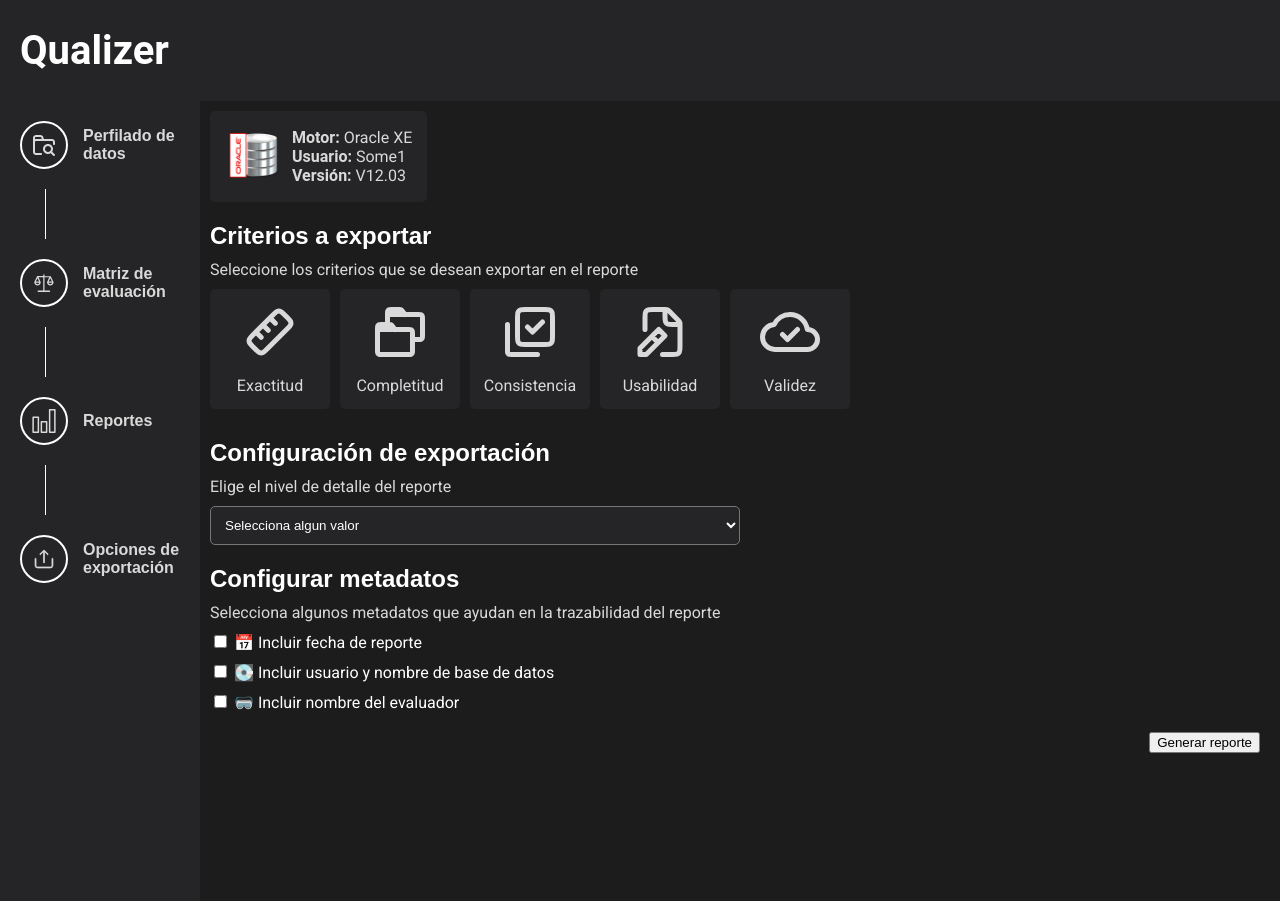
After one commit to JosueSifuentesA/MOTOR_CALIDAD_DATOS, a Flask app: page /exportar_reusultados in a window 1280 px wide. The commit adds this page. Run offline with Flask 3, Linux system fonts and the light colour scheme; some web fonts are replaced.

Commit message:
Add html to exportation module

```diff
--- a/app.py
+++ b/app.py
@@ -4,6 +4,11 @@ from src.services.profiler import profile_table_data,list_all_tables,get_table_i
 from src.services.consistencia_service import procesar_datos
 from src.services.evaluacion_calidad_service import evaluar_matriz_personalizada
 import pandas as pd
+import traceback
+from flask import Flask, request, jsonify, send_file
+import pandas as pd
+from io import BytesIO
+from datetime import datetime
 import traceback
 
 
@@ -159,5 +164,81 @@ def evaluar_localstorage():
 
 
 
+@app.route("/exportar_reusultados",methods=['GET'])
+def exportar_resultados_view():
+
+    return render_template('exportation/exportation.html')
+
+
+
+@app.route("/exportar-excel", methods=["POST"])
+def exportar_excel():
+    try:
+        data = request.get_json()
+
+        resultado_json = data.get("data", {})
+        criterios = data.get("criterios", [])  # ej: ["completitud", "consistencia"]
+        detalle = data.get("detalle", "resumen")  # "resumen" o "variable"
+        metadatos = data.get("metadatos", [])  # ["fecha", "usuario", "motor"]
+        usuario = data.get("usuario", "Desconocido")
+        motor = data.get("motor", "No especificado")
+
+        if not resultado_json or not criterios:
+            return jsonify({"error": "Faltan datos o criterios para exportar"}), 400
+
+        # Generar DataFrame según detalle
+        if detalle == "resumen":
+            rows = []
+            for criterio in criterios:
+                if criterio in resultado_json:
+                    score = resultado_json[criterio].get("score")
+                    rows.append({"Criterio": criterio, "Score": round(score, 4)})
+            df_export = pd.DataFrame(rows)
+
+        elif detalle == "variable":
+            rows = []
+            for criterio in criterios:
+                if criterio in resultado_json:
+                    detalle_criterio = resultado_json[criterio].get("detalle", {})
+                    for variable, valor in detalle_criterio.items():
+                        rows.append({
+                            "Criterio": criterio,
+                            "Variable": variable,
+                            "Valor": round(valor, 4)
+                        })
+            df_export = pd.DataFrame(rows)
+
+        else:
+            return jsonify({"error": "Tipo de detalle no válido"}), 400
+
+        # Crear Excel en memoria
+        output = BytesIO()
+        with pd.ExcelWriter(output, engine='xlsxwriter') as writer:
+            df_export.to_excel(writer, sheet_name='Evaluación', index=False)
+
+            # Agregar metadatos si se pidieron
+            metadatos_data = []
+            if "fecha" in metadatos:
+                metadatos_data.append(["Fecha de Evaluación", datetime.now().strftime("%Y-%m-%d %H:%M:%S")])
+            if "usuario" in metadatos:
+                metadatos_data.append(["Usuario", usuario])
+            if "motor" in metadatos:
+                metadatos_data.append(["Motor BD", motor])
+
+            if metadatos_data:
+                df_meta = pd.DataFrame(metadatos_data, columns=["Campo", "Valor"])
+                df_meta.to_excel(writer, sheet_name='Metadatos', index=False)
+
+        output.seek(0)
+        return send_file(output, download_name="reporte_calidad.xlsx", as_attachment=True)
+
+    except Exception as e:
+        traceback.print_exc()
+        return jsonify({"success": False, "error": f"Error exportando el Excel: {str(e)}"}), 500
+
+
+
+
+
 if __name__ == '__main__':
     app.run(debug=True)
--- a/src/services/evaluacion_calidad_service.py
+++ b/src/services/evaluacion_calidad_service.py
@@ -180,7 +180,6 @@ def evaluar_validez(df: pd.DataFrame, configuracion: list[dict], peso: float):
                 validos = 0  # Tipo desconocido
             validez_scores[col] = validos
         except Exception as e:
-            s
             logging.error(f"Error en evaluar_validez para la columna {col}: {e}")
             traceback.print_exc()
             validez_scores[col] = 0
--- a/src/static/css/matriz/matriz.css
+++ b/src/static/css/matriz/matriz.css
@@ -94,7 +94,7 @@ h2{
 .popup {
     background: var(--background_sidebar_color);
     border-radius: 10px;
-    padding: 20px;
+    padding: 45px;
     width: 500px;
     max-width: 90%;
     box-shadow: 0 2px 10px rgba(0, 0, 0, 0.2);
@@ -122,7 +122,9 @@ h2{
 #popup-content{
     display: flex;
     flex-flow: column;
-    gap:5px
+    gap:5px;
+    max-height: 500px;
+    overflow: auto;
 }
 
 #popup-content button{
--- a/src/static/css/root/root.css
+++ b/src/static/css/root/root.css
@@ -2,9 +2,11 @@
     --background_sidebar_color : #252527;
     --background_sidebar_option : white;
     /*--background_sidebar_option_selected : #4F95F2;*/
-    --background_sidebar_option_selected : #d9d9d9;
+    /*--background_sidebar_option_selected : #d9d9d9;*/
     --background_color : #1D1C1C;
-    --font_color : #D9D9D9
+    --font_color : #D9D9D9;
+    --font_secondary_color : #d9d9d9;
+    --background_sidebar_option_selected : #4F95F2;
 }
 
 header{
@@ -116,6 +118,113 @@ h2{
 }
 .line--pendiente {
   background-color: white;
+}
+
+
+.criteria_configuration_handler h2{
+  color: white;
+}
+
+.criteria_configuration_handler span{
+    color: var(--font_color);
+}
+
+.criterio_option_exportation_container_handler{
+  display: flex;
+  flex-flow: row;
+  gap: 10px;
+  flex-wrap: wrap;
+}
+
+.criterio_option_exportation_container{
+  display: flex;
+  flex-flow: column;
+  gap: 10px;
+  padding: 10px;
+  background-color: var(--background_sidebar_color);
+  border-radius: 5px;
+  justify-content: center;
+  align-items: center;
+  width: 100px;
+  height: 100px;
+}
+
+.criterio_option_exportation_container_icon_container{
+  width: 60px;
+  box-sizing: border-box;
+}
+
+.criterio_option_exportation_container_icon_container img{
+  width: 100%;
+  filter: invert(96%) sepia(0%) saturate(0%) hue-rotate(200deg) brightness(93%) contrast(89%);
+}
+
+.criteria_configuration_handler{
+  display: flex;
+  flex-flow: column;
+  gap: 10px;
+  padding: 20px 0px;
+}
+
+.criteria_configuration_handler h2{
+  margin: 0px;
+}
+
+.configuration_form select{
+    background-color: var(--background_sidebar_color);
+    color: white;
+    padding: 10px;
+    border-radius: 5px;
+    width: 50%;
+}
+
+.configuration_form_exportation{
+  display: flex;
+  flex-flow: column;
+  gap: 10px;
+  padding: 10px 0px;
+}
+
+.configuration_form_exportation span{
+  color: var(--font_secondary_color);
+}
+
+.configuration_form_exportation h2{
+  margin: 0px;
+  color: white;
+}
+
+.criterio_option_exportation_container span{
+  color: var(--font_color);
+}
+
+.configuration_form_metadata span{
+  color: var(--font_color);
+}
+
+.configuration_form_metadata h2{
+  color: white;
+  margin: 0px;
+}
+
+.configuration_form_metadata{
+  display: flex;
+  flex-flow: column;
+  gap : 10px;
+  padding: 10px 0px;
+}
+
+.configuration_form_option_container{
+  color:white;
+}
+
+#ejecutar_exportacion{
+  background-color: var(--);
+}
+
+.criterio_option_exportation_container:hover{
+  border : 1px solid #4F95F2;
+  cursor: pointer;
 }
 
 
--- /dev/null
+++ b/src/static/js/exportation/save_options.js
@@ -0,0 +1,50 @@
+document.addEventListener("DOMContentLoaded", () => {
+    alert("Elexir")
+    restaurarSeleccion("criterio_option_exportation_container", "criterios_seleccionados", true);
+    restaurarSeleccion("variable_option_exportation_container", "detalle_seleccionado", false);
+    restaurarSeleccion("metadata_option_exportation_container", "metadatos_seleccionados", true);
+
+
+    document.querySelectorAll(".criterio_option_exportation_container").forEach(div => {
+        div.addEventListener("click", () => {
+            div.classList.toggle("seleccionado");
+            guardarSeleccion("criterio_option_exportation_container", "criterios_seleccionados", true);
+        });
+    });
+
+
+    document.querySelectorAll(".variable_option_exportation_container").forEach(div => {
+        div.addEventListener("click", () => {
+            document.querySelectorAll(".variable_option_exportation_container").forEach(d => d.classList.remove("seleccionado"));
+            div.classList.add("seleccionado");
+            guardarSeleccion("variable_option_exportation_container", "detalle_seleccionado", false);
+        });
+    });
+
+    document.querySelectorAll(".metadata_option_exportation_container").forEach(div => {
+        div.addEventListener("click", () => {
+            div.classList.toggle("seleccionado");
+            guardarSeleccion("metadata_option_exportation_container", "metadatos_seleccionados", true);
+        });
+    });
+
+
+    function guardarSeleccion(clase, storageKey, multiple) {
+        const seleccionados = Array.from(document.querySelectorAll(`.${clase}.seleccionado`))
+                                  .map(div => div.textContent.trim());
+        localStorage.setItem(storageKey, multiple ? JSON.stringify(seleccionados) : (seleccionados[0] || ""));
+    }
+
+    function restaurarSeleccion(clase, storageKey, multiple) {
+        const guardado = localStorage.getItem(storageKey);
+        if (!guardado) return;
+        const valores = multiple ? JSON.parse(guardado) : [guardado];
+
+        document.querySelectorAll(`.${clase}`).forEach(div => {
+            const texto = div.textContent.trim();
+            if (valores.includes(texto)) {
+                div.classList.add("seleccionado");
+            }
+        });
+    }
+});
--- a/src/static/js/matriz/matriz_validacion.js
+++ b/src/static/js/matriz/matriz_validacion.js
@@ -66,6 +66,8 @@ document.getElementById("ejecutar_evaluacion").addEventListener("click", async f
             return;
         }
 
+        localStorage.setItem("resultado_evaluacion", JSON.stringify(resultado));
+
         const popupContent = document.getElementById("popup-content");
         popupContent.innerHTML = "";
         for (const [criterio, info] of Object.entries(resultado)) {
--- /dev/null
+++ b/src/templates/exportation/exportation.html
@@ -0,0 +1,168 @@
+<!DOCTYPE html>
+<html lang="es">
+<head>
+    <meta charset="UTF-8">
+    <meta name="viewport" content="width=device-width, initial-scale=1.0">
+    <title>Motor de Calidad</title>
+    <link rel="stylesheet" href="{{ url_for('static', filename='css/root/root.css') }}">
+    <link rel="stylesheet" href="{{ url_for('static', filename='css/perfilador/perfilador.css') }}">
+    <link rel="stylesheet" href="{{ url_for('static', filename='css/matriz/matriz.css') }}">
+    <link rel="preload" as="image" href="{{ url_for('static', filename='img/perfilador/profile_data_icon.svg') }}">
+    <link rel="preload" as="image" href="{{ url_for('static', filename='img/perfilador/balance_icon.svg') }}">
+    <link rel="preload" as="image" href="{{ url_for('static', filename='img/perfilador/barchart_icon.svg') }}">
+    <link rel="preload" as="image" href="{{ url_for('static', filename='img/perfilador/export_icon.svg') }}">
+</head>
+</head>
+<body>
+    <header>
+        <h1>Qualizer</h1>
+    </header>
+    <main>
+        <div id="popup-overlay" class="popup-overlay hidden">
+            <div class="scale-up-center popup">
+                <button class="popup-close" id="popup-close">✖</button>
+                <div id="popup-content">
+                    <!-- Contenido dinámico para cada criterio -->
+                </div>
+            </div>
+        </div>
+        <section class="sidebar">
+            <div class="sidebar_option sidebar_option_perfilado">
+                <div class="sidebar_option_iconhandler">
+                    <img src="{{ url_for('static', filename='img/perfilador/profile_data_icon.svg') }}"  alt="icono perfilado"/>
+                </div>
+                <label>Perfilado de datos</label>
+            </div>
+
+            <div class="sidebar_separation_line">
+                <div class="line"></div>
+                <div class="stuff"></div>
+            </div>
+
+            <div class="sidebar_option sidebar_option_matriz">
+                <div class="sidebar_option_iconhandler">
+                    <img src="{{ url_for('static', filename='img/perfilador/balance_icon.svg') }}"  alt="icono matriz"/>
+                </div>
+                <label>Matriz de evaluación</label>
+            </div>
+
+            <div class="sidebar_separation_line">
+                <div class="line"></div>
+                <div class="stuff"></div>
+            </div>
+
+            <div class="sidebar_option sidebar_option_reportes">
+                <div class="sidebar_option_iconhandler">
+                    <img src="{{ url_for('static', filename='img/perfilador/barchart_icon.svg') }}"  alt="icono reportes"/>
+                </div>
+                <label>Reportes</label>
+            </div>
+
+            <div class="sidebar_separation_line">
+                <div class="line"></div>
+                <div class="stuff"></div>
+            </div>
+
+            <div class="sidebar_option sidebar_option_exportacion">
+                <div class="sidebar_option_iconhandler">
+                    <img src="{{ url_for('static', filename='img/perfilador/export_icon.svg') }}"  alt="icono exportación"/>
+                </div>
+                <label>Opciones de exportación</label>
+            </div>
+
+        </section>
+
+        <section class="container">
+            <section class="container_dbinfo">
+                <div class="container_dbinfo_card">
+                    <div class="dbinfo_card_icon">
+                        <img src="{{ url_for('static', filename='img/perfilador/db_oracle_icon.png') }}" alt="icono_db"/>
+                    </div>
+                    <div class="db_info_card_data">
+                        <label class="container_dbinfo_card_motor">Motor: <span class="db_info_card_value">Oracle XE</span></label>
+                        <label class="container_dbinfo_card_usuario">Usuario: <span class="db_info_card_value">Some1</span></label>
+                        <label class="container_dbinfo_card_version">Versión: <span class="db_info_card_value">V12.03</span></label>
+                    </div>
+                </div>
+            </section>
+
+            <section class="criteria_configuration_handler">
+                <h2>Criterios a exportar</h2>
+                <span>Seleccione los criterios que se desean exportar en el reporte</span>
+                <div class="criterio_option_exportation_container_handler">
+                    <div id="criterio_exactitud" class="criterio_option_exportation_container">
+                        <div class="criterio_option_exportation_container_icon_container">
+                            <img src="{{ url_for('static', filename='img/matriz/exactitud_icon.svg') }}" alt="Exactitud"/>
+                        </div>
+                        <span>Exactitud</span>
+                    </div>
+                    <div id="criterio_completitud"  class="criterio_option_exportation_container">
+                        <div class="criterio_option_exportation_container_icon_container">
+                            <img src="{{ url_for('static', filename='img/matriz/completitud_icon.svg') }}" alt="Completitud"/>
+                        </div>
+                        <span>Completitud</span>
+                    </div>
+                    <div id="criterio_consistencia"  class="criterio_option_exportation_container">
+                        <div class="criterio_option_exportation_container_icon_container">
+                            <img src="{{ url_for('static', filename='img/matriz/consistencia_icon.svg') }}" alt="Consistencia"/>
+                        </div>
+                        <span>Consistencia</span>
+                    </div>
+                    <div id="criterio_usabilidad"  class="criterio_option_exportation_container">
+                        <div class="criterio_option_exportation_container_icon_container">
+                            <img src="{{ url_for('static', filename='img/matriz/usabilidad_icon.svg') }}" alt="Usabilidad"/>
+                        </div>
+                        <span>Usabilidad</span>
+                    </div>
+                    <div id="criterio_validez" class="criterio_option_exportation_container">
+                        <div class="criterio_option_exportation_container_icon_container">
+                            <img src="{{ url_for('static', filename='img/matriz/validez_icon.svg') }}" alt="Validez"/>
+                        </div>
+                        <span>Validez</span>
+                    </div>
+                </div>
+            </section>
+
+            <form class="configuration_form">
+                <div class="configuration_form_exportation">
+                    <h2>Configuración de exportación</h2>
+                    <span>Elige el nivel de detalle del reporte</span>
+                    <select>
+                        <option>Selecciona algun valor</option>
+                        <option value="full_report">Ver desglose por variable</option>
+                        <option value="general_report">Ver resumen general</option>
+                    </select>
+                </div>
+
+                <div class="configuration_form_metadata">
+                    <h2>Configurar metadatos</h2>
+                    <span>Selecciona algunos metadatos que ayudan en la trazabilidad del reporte</span>
+                    <div class="configuration_form_option_container">
+                        <input type="checkbox" id="fecha" name="metadatos" value="fecha">
+                        <label for="fecha">📅 Incluir fecha de reporte</label>
+                    </div>
+
+                    <div class="configuration_form_option_container">
+                        <input type="checkbox" id="usuario_bd" name="metadatos" value="usuario_bd">
+                        <label for="usuario_bd">💽 Incluir usuario y nombre de base de datos</label>
+                    </div>
+
+                    <div class="configuration_form_option_container">
+                        <input type="checkbox" id="evaluador" name="metadatos" value="evaluador">
+                        <label for="evaluador">🥽 Incluir nombre del evaluador</label>
+                    </div>
+                </div>
+
+
+            </form>
+
+            <div class="button_handler">
+                <button type="button" id="ejecutar_exportacion">Generar reporte</button>
+            </div>
+
+        </section>
+    </main>
+
+    <script src="{{url_for('static',filename='js/exportation/save_options.js')}}"></script>
+</body>
+</html>
```
Also changed, not shown: src/services/consistencia_service.py (+8 -10 lines), src/services/exportation_service.py (added, +107 -0 lines), src/static/js/matriz/popup_usabilidad.js (+6 -19 lines).
